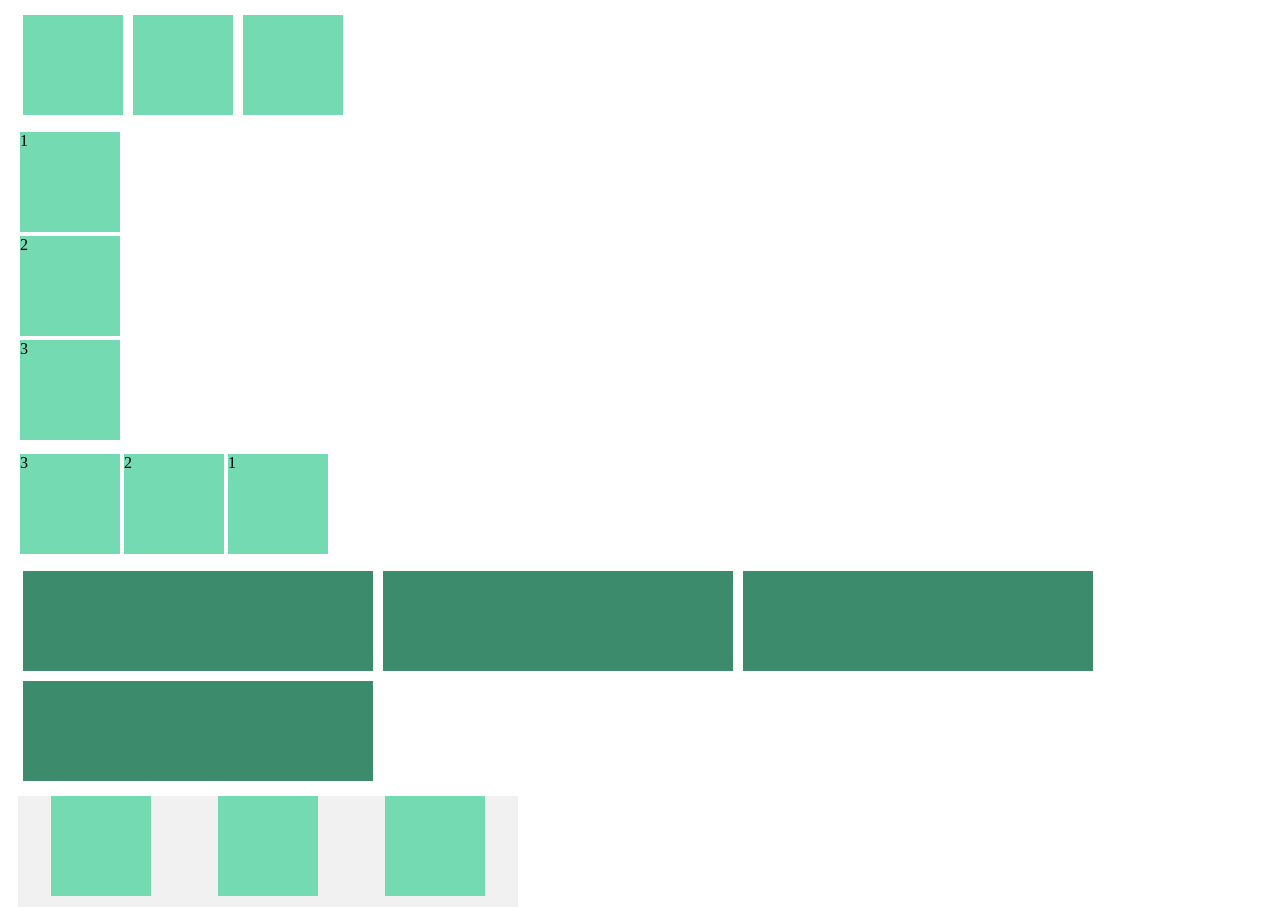
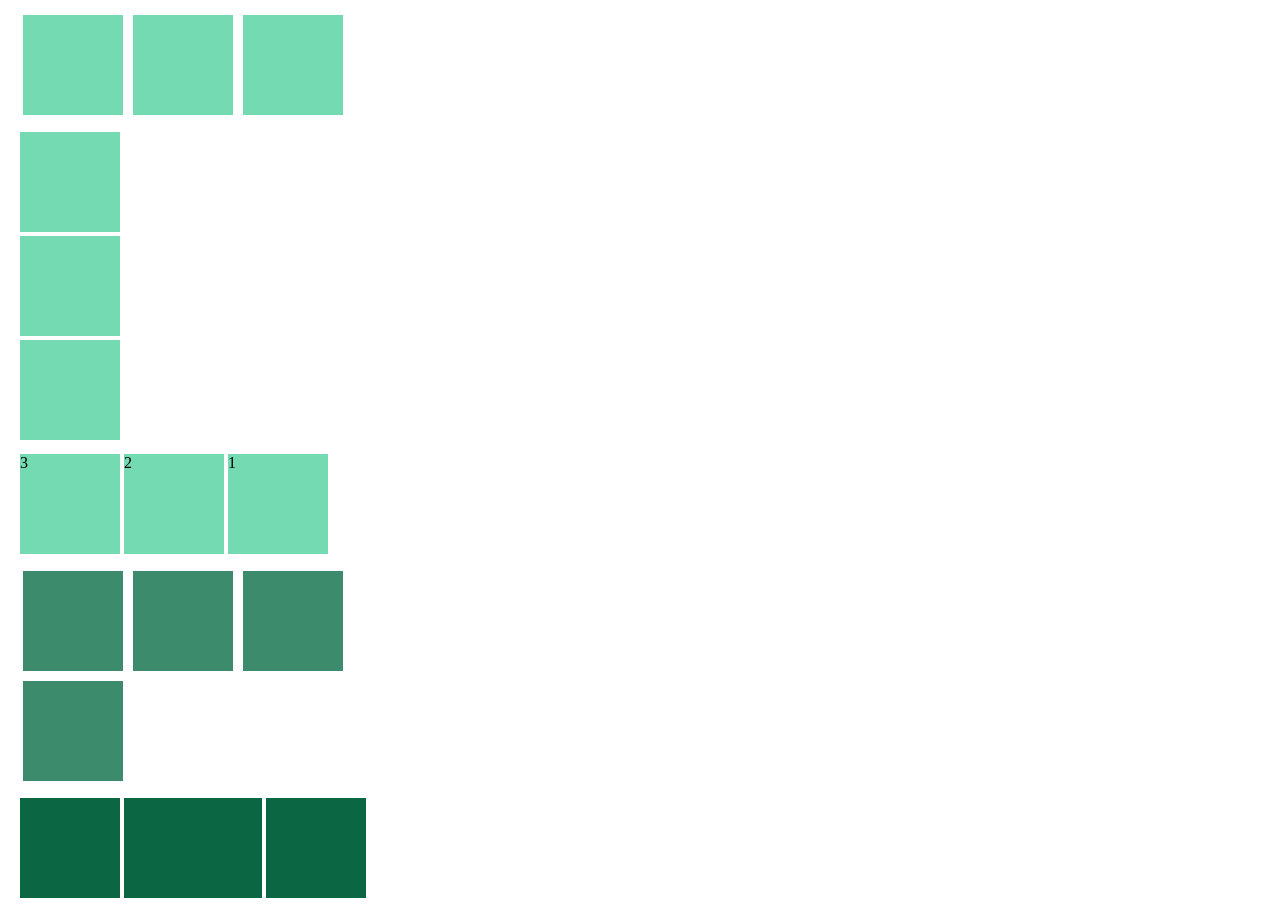
Before and after one commit to AprendizProgramacion99/CH2-FLEXBOX-UX-UI, a plain HTML site: page CH2 - Flexbox/index.html in a window 1280 px wide. Shown: the top 907 px of the page. Drawn offline with Linux system fonts and the light colour scheme.

Commit message:
Modificacion Ejercicio CH - Flexbox 4 y 5 y Wireframe

```diff
--- a/CH2 - Flexbox/index.html
+++ b/CH2 - Flexbox/index.html
@@ -17,9 +17,9 @@
     </div>
 
     <div class="flex flexTwo">
-        <div class="square">1</div>
-        <div class="square">2</div>
-        <div class="square">3</div>
+        <div class="square"></div>
+        <div class="square"></div>
+        <div class="square"></div>
     </div>
 
     <div class="flex flexThree">
--- a/CH2 - Flexbox/styles.css
+++ b/CH2 - Flexbox/styles.css
@@ -38,13 +38,29 @@
 
 .flexFour {
     display: flex;
+    width: 350px;
     flex-flow: row wrap;
 }
 
-.flexFour div {
-    width: 350px;
+.flexFour .square {
     margin: 5px;
     background-color: #3d8b6d;
+}
+
+.flexFive {
+    width: 350px;
+    display: flex;
+}
+
+.flexFive .item {
+    background-color: #0b6643;
+    width: 100px;
+    height: 100px;
+    margin: 2px;
+}
+
+.flexFive #grow {
+    flex-grow: 2;
 }
 
 .flexSix {
```
Also changed, not shown: 5 other files.
